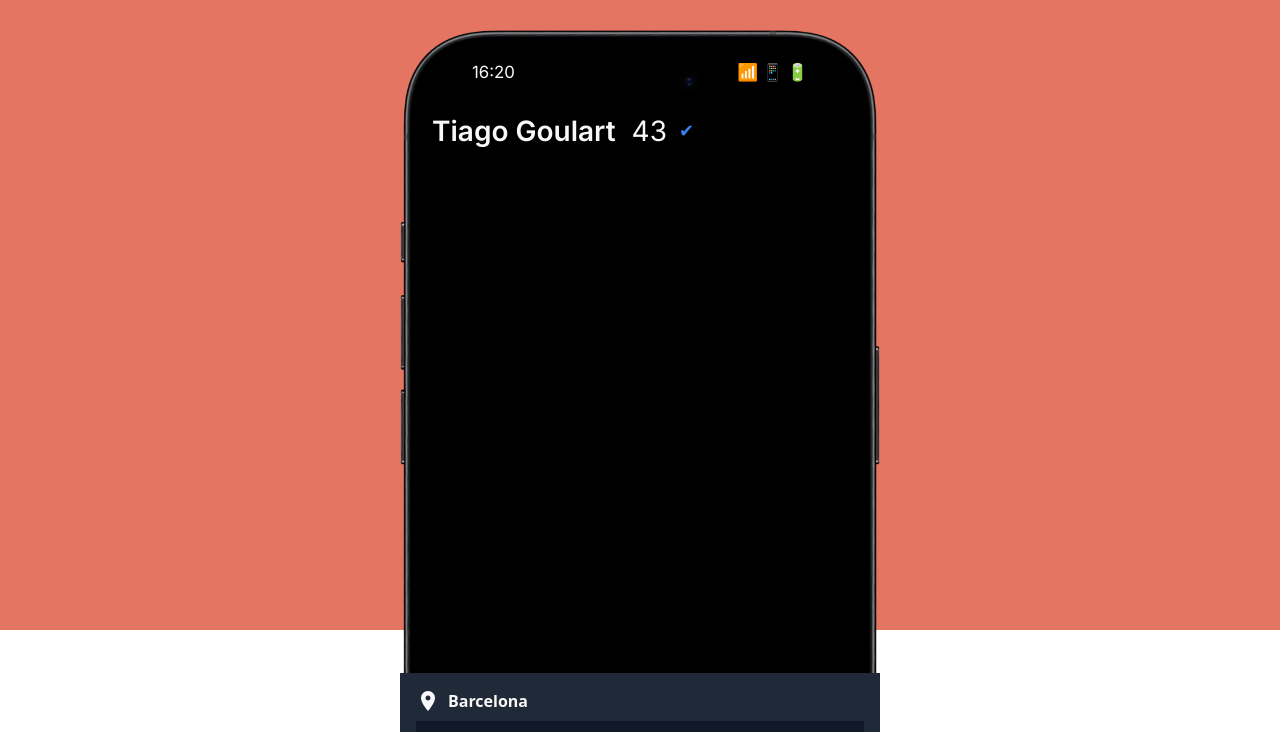
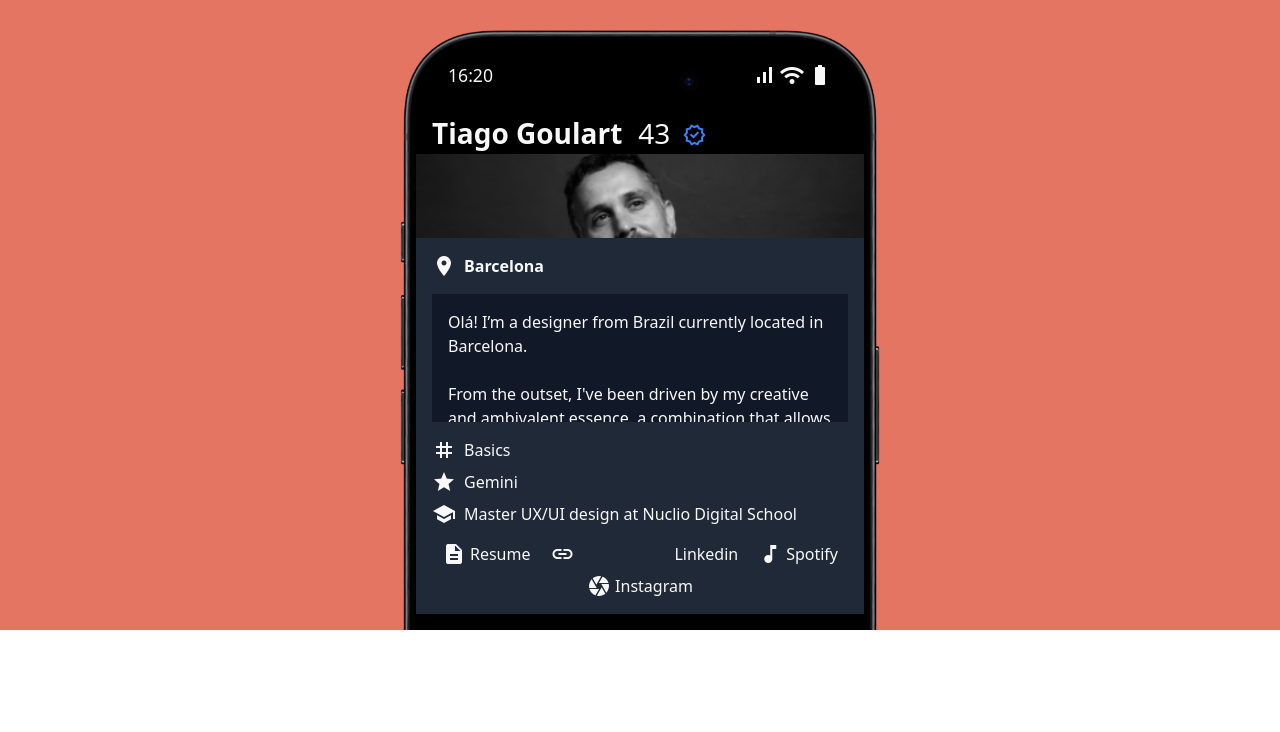
Before and after one commit to guibgoulart/tiago-portfolio, a Vue app: page / in a window 1280 px wide. Shown: the part 1100-1832 px from the top of the page. After the commit the page ends 1730 px from the top, so only its background shows below. Built offline with nearby package versions, Linux system fonts and the light colour scheme; the HTML template or start-up script is replaced by a standard one; a web font is replaced by a local one.

Commit message:
separate components

```diff
--- a/index.html
+++ b/index.html
@@ -4,6 +4,7 @@
     <meta charset="UTF-8" />
     <link rel="icon" href="/favicon.ico" />
     <link href="https://fonts.googleapis.com/icon?family=Material+Icons" rel="stylesheet" />
+    <link rel="stylesheet" href="https://fonts.googleapis.com/css2?family=Material+Symbols+Outlined:opsz,wght,FILL,GRAD@20..48,100..700,0..1,-50..200" />
     <meta name="viewport" content="width=device-width, initial-scale=1.0" />
     <title>Tiago Rubens</title>
   </head>
--- /dev/null
+++ b/src/components/MatchComponent/CarouselComponent.vue
@@ -0,0 +1,41 @@
+<template>
+  <Carousel :items-to-show="1" class="carousel-size">
+    <Slide v-for="(image, index) in images" :key="index">
+      <img :src="image" :alt="`Image ${index + 1}`" class="w-full h-full object-cover" />
+    </Slide>
+    <template #addons>
+      <Navigation />
+      <Pagination />
+    </template>
+  </Carousel>
+</template>
+
+<script>
+import { defineComponent } from 'vue'
+import { Carousel, Slide, Navigation, Pagination } from 'vue3-carousel'
+import 'vue3-carousel/dist/carousel.css'
+
+export default defineComponent({
+  name: 'CarouselComponent',
+  components: {
+    Carousel,
+    Slide,
+    Navigation,
+    Pagination
+  },
+  props: {
+    images: {
+      type: Array,
+      required: true
+    }
+  }
+})
+</script>
+
+<style scoped>
+.carousel-size {
+  width: 100%;
+  height: 40vw; /* Adjust height based on the viewport width for responsiveness */
+  max-height: 300px; /* Set a maximum height */
+}
+</style>
--- /dev/null
+++ b/src/components/MatchComponent/InfoSection.vue
@@ -0,0 +1,92 @@
+<template>
+  <div class="bg-gray-800 text-white p-4 info-size">
+    <!-- Location Section -->
+    <div class="flex items-center mb-4">
+      <span class="material-icons">location_on</span>
+      <span class="ml-2 font-bold">Barcelona</span>
+    </div>
+    <!-- Scrollable Text Section -->
+    <div class="bg-gray-900 p-4 h-32 overflow-y-scroll mb-4">
+      <p>
+        Olá! I’m a designer from Brazil currently located in Barcelona.
+        <br><br>
+        From the outset, I've been driven by my creative and ambivalent essence, a combination that allows me to
+        explore
+        different paths and approaches in everything I do.
+        <br><br>
+        One of my most striking abilities is the capacity to bring people and groups together, creating meaningful
+        connections that drive project success.
+        <br><br>
+        Grounded in values such as empathy and communication, I consider these pillars essential to my performance
+        in any
+        project. With a solid experience as a graphic designer, accumulated in various companies in Brazil, I've
+        developed
+        a broad and versatile view of the design world.
+        <br><br>
+        Recently, I completed a master's degree in UX UI Design at Nuclio Digital School, where I deepened my
+        knowledge
+        and mastery of the latest trends and practices in the field of user experience and user interface design.
+        <br><br>
+        My professional journey also led me to an enriching four-and-a-half-year experience in Barcelona, where I
+        worked
+        as Customer Service on a Google project. This experience broadened my global perspective and honed my
+        communication and customer service skills.
+        <br><br>
+        In addition to my involvement in the design world, one of my great passions is music. I majored in
+        Literature and
+        built a solid career as a songwriter/composer and musician, bringing a unique sensitivity and diverse
+        creative
+        approach to all aspects of my professional life.
+      </p>
+    </div>
+    <!-- Basics Section -->
+    <div class="mb-4">
+      <div class="flex items-center mb-2">
+        <span class="material-icons">tag</span>
+        <span class="ml-2">Basics</span>
+      </div>
+      <div class="flex items-center mb-2">
+        <span class="material-icons">star</span>
+        <span class="ml-2">Gemini</span>
+      </div>
+      <div class="flex items-center mb-2">
+        <span class="material-icons">school</span>
+        <span class="ml-2">Master UX/UI design at Nuclio Digital School</span>
+      </div>
+    </div>
+    <!-- Links Section -->
+    <div class="flex justify-around mb-2">
+      <a href="#" class="flex items-center space-x-1">
+        <span class="material-icons">description</span>
+        <span>Resume</span>
+      </a>
+      <a href="#" class="flex items-center space-x-1">
+        <span class="material-icons">linkedin</span>
+        <span>Linkedin</span>
+      </a>
+      <a href="#" class="flex items-center space-x-1">
+        <span class="material-icons">music_note</span>
+        <span>Spotify</span>
+      </a>
+    </div>
+    <div class="flex justify-center">
+      <a href="#" class="flex items-center space-x-1">
+        <span class="material-icons">camera</span>
+        <span>Instagram</span>
+      </a>
+    </div>
+  </div>
+</template>
+
+<script>
+export default {
+  name: 'InfoSection'
+}
+</script>
+
+<style scoped>
+.info-size {
+  width: 100%;
+  max-width: 30rem;
+}
+</style>
--- /dev/null
+++ b/src/components/MatchComponent/IphoneHeader.vue
@@ -0,0 +1,32 @@
+<template>
+  <div class="flex flex-col justify-start text-white">
+    <div class="flex justify-between items-center mt-4 px-8">
+      <span class="status-ui-text">16:20</span>
+      <div class="flex items-center space-x-1">
+        <span class="material-symbols-outlined">signal_cellular_alt</span>
+        <span class="material-symbols-outlined">wifi</span>
+        <span class="material-symbols-outlined">battery_full</span>
+      </div>
+    </div>
+    <div class="flex items-center mt-6 ml-4 name-age">
+      <span class="font-semibold">Tiago Goulart</span>
+      <span class="ml-4">43</span>
+      <span class="text-blue-500 ml-3 mt-1 material-symbols-outlined">verified</span>
+    </div>
+  </div>
+</template>
+
+<script>
+export default {
+  name: 'IphoneHeader'
+}
+</script>
+
+<style scoped>
+.name-age {
+  font-size: 1.75rem;
+}
+.status-ui-text {
+  font-size: 1.1rem;
+}
+</style>
--- a/src/components/MatchComponent/MatchComponent.vue
+++ b/src/components/MatchComponent/MatchComponent.vue
@@ -4,113 +4,14 @@
       <p class="text-4xl">First, let me introduce myself.</p>
       <p class="text-4xl">Perhaps we might be a perfect match.</p>
     </div>
-    <div class="relative mt-8">
+    <div class="relative mt-8 iphone-container">
       <img src="@/assets/iphone.png" alt="iPhone Mockup" class="iphone-mockup" />
-      <div
-        class="absolute font-inter top-14 left-0 w-full h-full flex flex-col justify-between items-center text-white pt-6">
-        <div class="w-full flex justify-between items-center px-8">
-          <div class="flex items-center name-age">
-            <span class="font-semibold">Tiago Goulart</span>
-            <span class="ml-4">43</span>
-            <span class="text-blue-500 text-lg ml-3">✔</span>
-          </div>
+      <div class="absolute top-0 left-0 w-full h-full p-4 iphone-content">
+        <IphoneHeader />
+        <div class="flex-1 overflow-hidden">
+          <CarouselComponent :images="images" />
         </div>
-        <!-- Carousel Component -->
-        <Carousel :items-to-show="1" class="top-4 carousel-size h-full">
-          <Slide v-for="(image, index) in images" :key="index">
-            <img :src="image" :alt="`Image ${index + 1}`" class="w-full h-full object-cover" />
-          </Slide>
-          <template #addons>
-            <Navigation />
-            <Pagination />
-          </template>
-        </Carousel>
-      </div>
-      <!-- Status Bar Icons (Simulated) -->
-      <div
-        class="absolute font-inter status-ui-text top-8 left-14 right-14 flex justify-between items-center text-white text-sm px-4">
-        <span>16:20</span>
-        <div class="flex items-center space-x-1">
-          <span>📶</span>
-          <span>📱</span>
-          <span>🔋</span>
-        </div>
-      </div>
-      <!-- New Content Sections -->
-      <div class="absolute bottom-0 left-0 w-full bg-gray-800 text-white p-4">
-        <!-- Location Section -->
-        <div class="flex items-center mb-2">
-          <span class="material-icons">location_on</span>
-          <span class="ml-2 font-bold">Barcelona</span>
-        </div>
-        <!-- Scrollable Text Section -->
-        <div class="bg-gray-900 p-4 h-32 overflow-y-scroll">
-          <p>
-            Olá! I’m a designer from Brazil currently located in Barcelona.
-            <br><br>
-            From the outset, I've been driven by my creative and ambivalent essence, a combination that allows me to
-            explore
-            different paths and approaches in everything I do.
-            <br><br>
-            One of my most striking abilities is the capacity to bring people and groups together, creating meaningful
-            connections that drive project success.
-            <br><br>
-            Grounded in values such as empathy and communication, I consider these pillars essential to my performance
-            in any
-            project. With a solid experience as a graphic designer, accumulated in various companies in Brazil, I've
-            developed
-            a broad and versatile view of the design world.
-            <br><br>
-            Recently, I completed a master's degree in UX UI Design at Nuclio Digital School, where I deepened my
-            knowledge
-            and mastery of the latest trends and practices in the field of user experience and user interface design.
-            <br><br>
-            My professional journey also led me to an enriching four-and-a-half-year experience in Barcelona, where I
-            worked
-            as Customer Service on a Google project. This experience broadened my global perspective and honed my
-            communication and customer service skills.
-            <br><br>
-            In addition to my involvement in the design world, one of my great passions is music. I majored in
-            Literature and
-            built a solid career as a songwriter/composer and musician, bringing a unique sensitivity and diverse
-            creative
-            approach to all aspects of my professional life.
-          </p>
-        </div>
-        <!-- Basics Section -->
-        <div class="mt-4">
-          <div class="flex items-center mb-2">
-            <span class="material-icons">tag</span>
-            <span class="ml-2">Basics</span>
-          </div>
-          <div class="flex items-center mb-2">
-            <span class="material-icons">star</span>
-            <span class="ml-2">Gemini</span>
-          </div>
-          <div class="flex items-center mb-2">
-            <span class="material-icons">school</span>
-            <span class="ml-2">Master UX/UI design at Nuclio Digital School</span>
-          </div>
-        </div>
-        <!-- Links Section -->
-        <div class="flex justify-around mt-4">
-          <a href="#" class="flex items-center space-x-1">
-            <span class="material-icons">description</span>
-            <span>Resume</span>
-          </a>
-          <a href="#" class="flex items-center space-x-1">
-            <span class="material-icons">linkedin</span>
-            <span>Linkedin</span>
-          </a>
-          <a href="#" class="flex items-center space-x-1">
-            <span class="material-icons">music_note</span>
-            <span>Spotify</span>
-          </a>
-          <a href="#" class="flex items-center space-x-1">
-            <span class="material-icons">camera</span>
-            <span>Instagram</span>
-          </a>
-        </div>
+        <InfoSection />
       </div>
     </div>
   </div>
@@ -118,9 +19,9 @@
 
 <script>
 import { defineComponent } from 'vue'
-import { Carousel, Slide, Pagination, Navigation } from 'vue3-carousel'
-import 'vue3-carousel/dist/carousel.css'
-
+import IphoneHeader from './IphoneHeader.vue'
+import CarouselComponent from './CarouselComponent.vue'
+import InfoSection from './InfoSection.vue'
 import foto1 from '@/assets/foto1.png'
 import foto2 from '@/assets/foto2.png'
 import foto3 from '@/assets/foto3.png'
@@ -130,10 +31,9 @@ import foto5 from '@/assets/foto5.png'
 export default defineComponent({
   name: 'MatchComponent',
   components: {
-    Carousel,
-    Slide,
-    Pagination,
-    Navigation,
+    IphoneHeader,
+    CarouselComponent,
+    InfoSection
   },
   data() {
     return {
@@ -146,20 +46,18 @@ export default defineComponent({
 <style scoped>
 .iphone-mockup {
   max-width: 80vw;
-  /* Adjust to fit within viewport width */
   width: 30rem;
-  /* Adjust to your desired width */
 }
-
-.status-ui-text {
-  font-size: 1.050rem;
+.iphone-container {
+  position: relative;
+  width: 100%;
+  max-width: 30rem;
+  overflow: hidden; /* Prevent content overflow */
 }
-
-.name-age {
-  font-size: 1.75rem;
-}
-
-.carousel-size {
-  width: 450px;
+.iphone-content {
+  display: flex;
+  flex-direction: column;
+  justify-content: space-between;
+  height: 100%;
 }
 </style>
```
